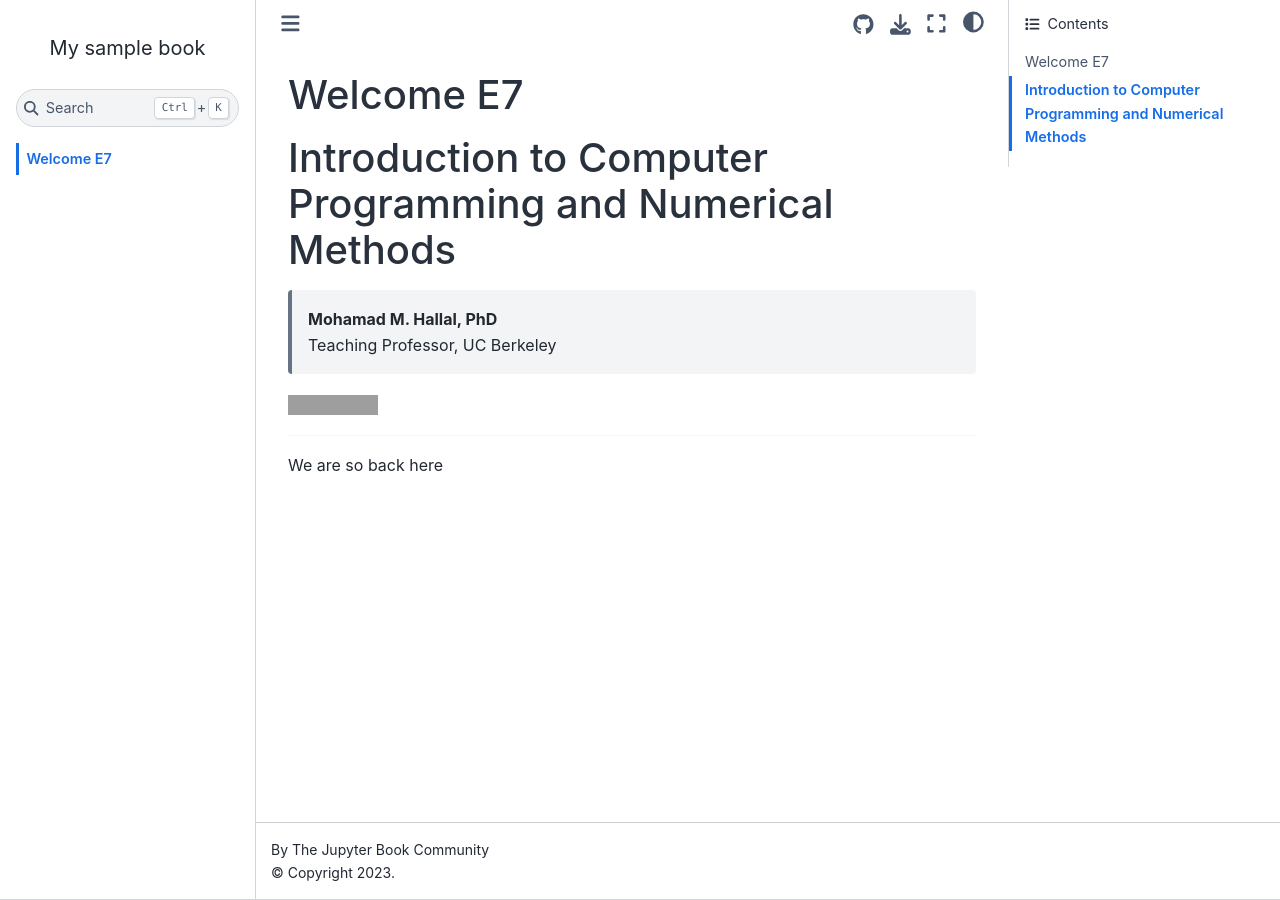
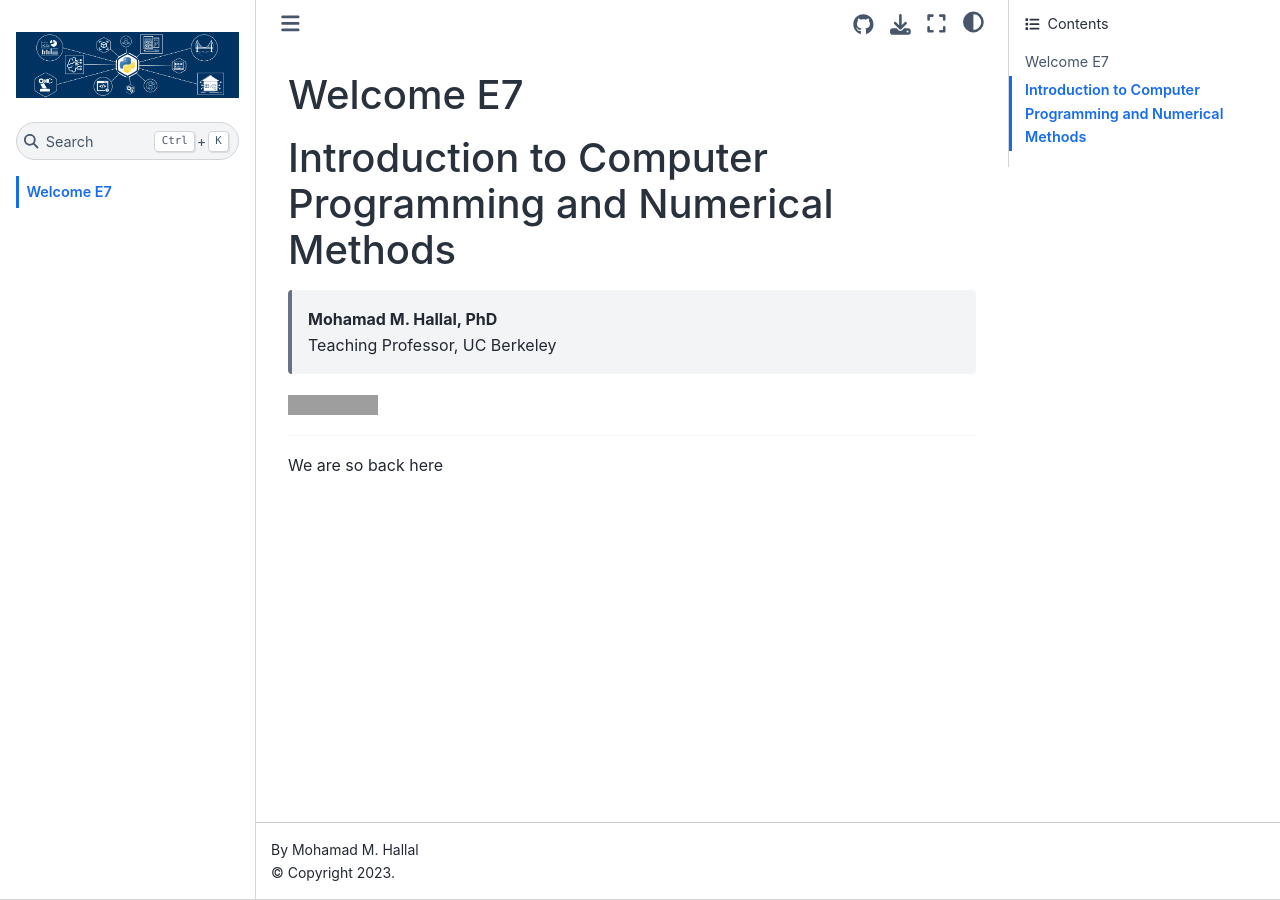
Before and after one commit to jsadek11/E7-Lecture-Book, a Jupyter Book: the page built from intro.md, in a window 1280 px wide. Built offline with Jupyter Book 1.0.4 settings and Sphinx 7.4.7 and the Sphinx Book theme 1.1.4, drawn with Linux system fonts in a browser that asks for light colours; pages that are not in the unit, such as notebooks, are missing from menus; grey boxes are pictures that could not be loaded.

Commit message:
Adding config

```diff
--- a/_config.yml
+++ b/_config.yml
@@ -1,9 +1,9 @@
 # Book settings
 # Learn more at https://jupyterbook.org/customize/config.html
 
-title: My sample book
-author: The Jupyter Book Community
-logo: logo.png
+title: E7 Lecture Books
+author: Mohamad M. Hallal
+logo: cover.png
 
 # Force re-execution of notebooks on each build.
 # See https://jupyterbook.org/content/execute.html
```
